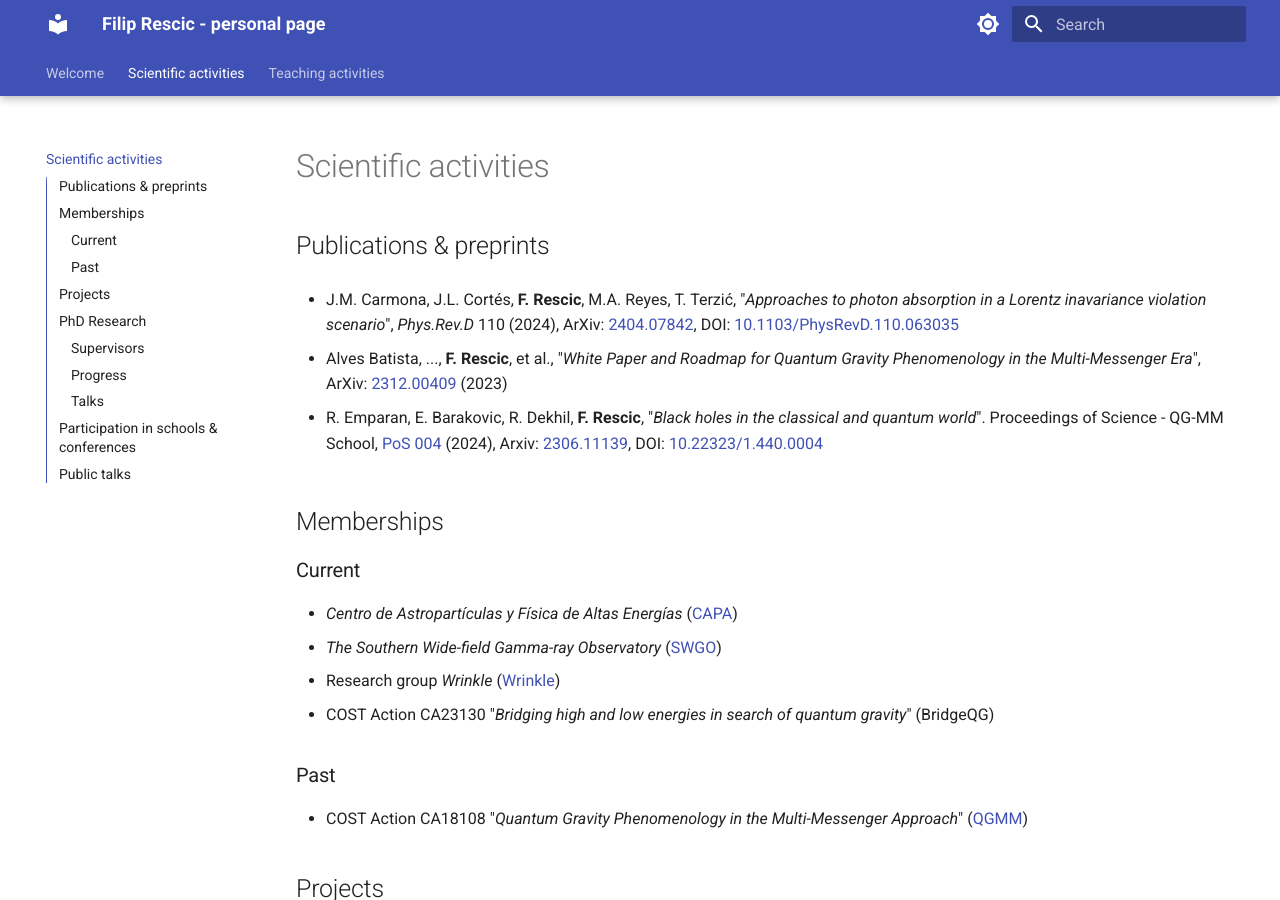
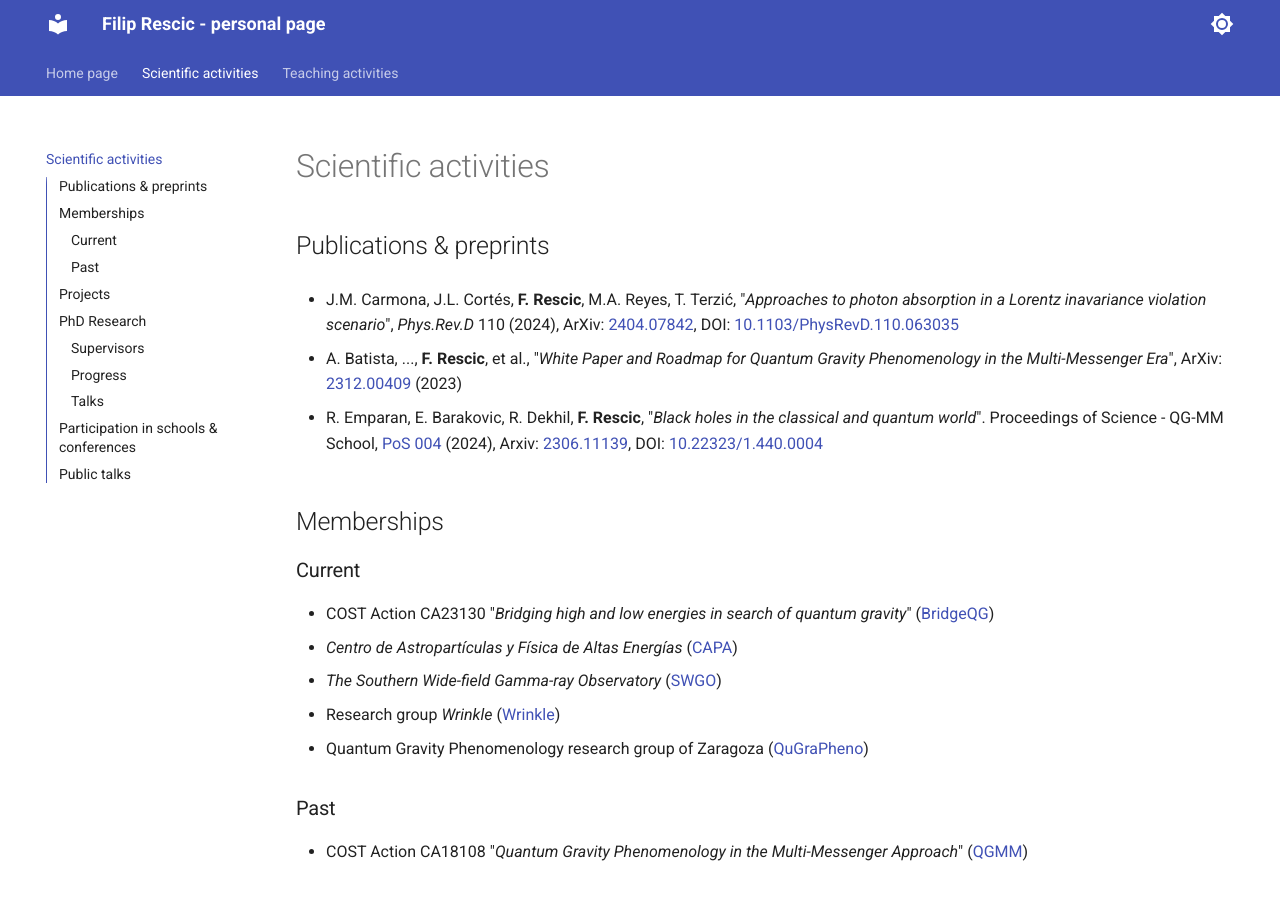
Before and after one commit to filiprescic/filiprescic.github.io, an MkDocs documentation site: the page built from docs/science.md, in a window 1280 px wide and 900 px high. Built offline with MkDocs 1.6.1 and Material for MkDocs 9.7.7, drawn with Linux system fonts in a browser that asks for light colours.

Commit message:
quick update

```diff
--- a/docs/index.md
+++ b/docs/index.md
@@ -1,4 +1,9 @@
-# Welcome
+---
+title: "Home page"
+hide: title
+---
+
+# Welcome!
 
 ## General info
 
@@ -13,7 +18,6 @@
 - Quantum Gravity Phenomenology
 - Lorentz Invariance Violation
 - Doubly Special Relativity
-
 
 ## Contact
 
--- a/docs/science.md
+++ b/docs/science.md
@@ -8,7 +8,7 @@ hide:
 
 - J.M. Carmona, J.L. Cortés, **F. Rescic**, M.A. Reyes, T. Terzić, "*Approaches to photon absorption in a Lorentz inavariance violation scenario*", *Phys.Rev.D* 110 (2024), ArXiv: [2404.07842](https://arxiv.org/abs/2404.07842), DOI: [10.1103/PhysRevD.110.063035](https://doi.org/10.1103/PhysRevD.110.063035)
 
-- Alves Batista, ..., **F. Rescic**, et al., "*White Paper and Roadmap for Quantum Gravity Phenomenology in the Multi-Messenger Era*", ArXiv: [2312.00409](https://arxiv.org/abs/2312.00409) (2023)
+- A. Batista, ..., **F. Rescic**, et al., "*White Paper and Roadmap for Quantum Gravity Phenomenology in the Multi-Messenger Era*", ArXiv: [2312.00409](https://arxiv.org/abs/2312.00409) (2023)
 
 - R. Emparan, E. Barakovic, R. Dekhil, **F. Rescic**, "*Black holes in the classical and quantum world*". Proceedings of Science - QG-MM School, [PoS 004](https://pos.sissa.it/440/004/) (2024), Arxiv: [2306.11139](https://arxiv.org/abs/2306.11139), DOI: [10.22323/1.440.0004](https://doir.org./10.22323/1.440.0004)
 
@@ -16,10 +16,11 @@ hide:
 
 ### Current
 
+- COST Action CA23130 "*Bridging high and low energies in search of quantum gravity*" ([BridgeQG](https://web.infn.it/BridgeQG/))
 - *Centro de Astropartículas y Física de Altas Energías* ([CAPA](https://capa.unizar.es/))
 - *The Southern Wide-field Gamma-ray Observatory* ([SWGO](https://www.swgo.org/SWGOWiki/doku.php))
 - Research group *Wrinkle* ([Wrinkle](https://wrinkle.uniri.hr/))
-- COST Action CA23130 "*Bridging high and low energies in search of quantum gravity*" (BridgeQG)
+- Quantum Gravity Phenomenology research group of Zaragoza ([QuGraPheno](https://qugraphenozaragoza.wordpress.com/))
 
 ### Past
 
--- a/mkdocs.yml
+++ b/mkdocs.yml
@@ -2,7 +2,7 @@ site_name: Filip Rescic - personal page
 theme:
   features:
     - navigation.tabs
-    - navigation.tabs.sticky
+    # - navigation.tabs.sticky
     - navigation.sections
     - toc.integrate
   name: material
@@ -32,6 +32,7 @@ theme:
 #    - name: Hrvatski
 #      link: /hr/
 #      lang: hr
+plugins: []
 nav:
   - index.md
   - science.md
```
Also changed, not shown: site/404.html, site/hr/index.html, site/index.html, site/science/index.html, site/search/search_index.json, site/teaching/index.html, 1 other file.
